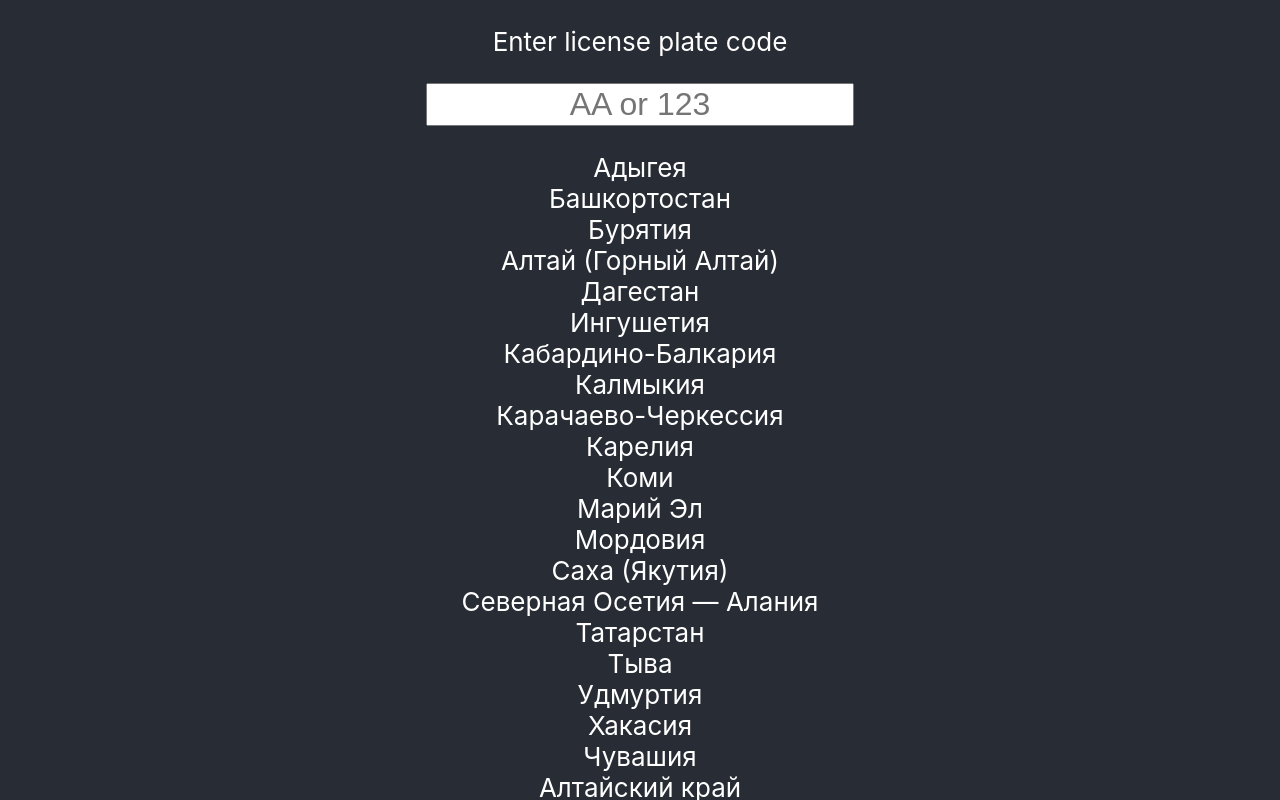
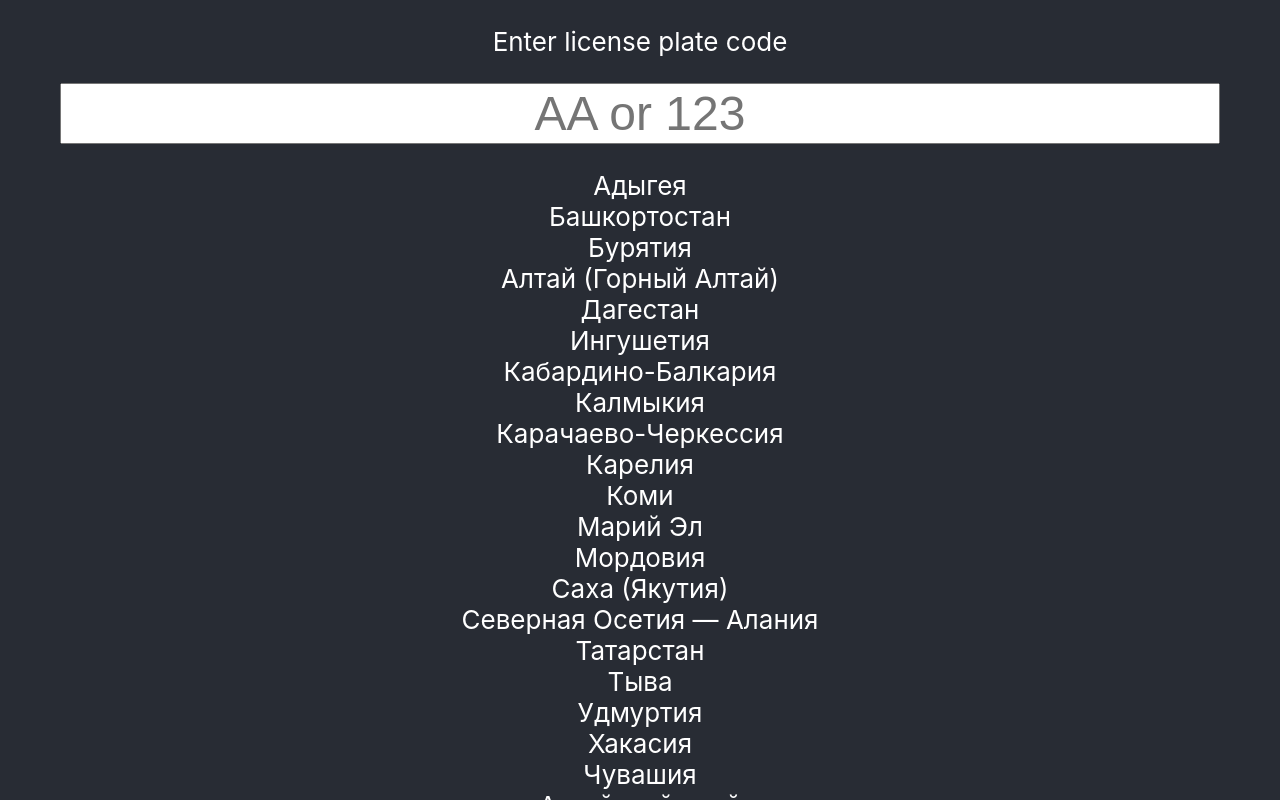
Before and after one commit to basilred/lplates, a React (Create React App) app: page / in a window 1280 px wide. Shown: the top 800 px of the page. Built offline with nearby package versions, Linux system fonts and the light colour scheme.

Commit message:
Shift input up & increase its font size

```diff
--- a/src/App.css
+++ b/src/App.css
@@ -8,7 +8,6 @@
   display: flex;
   flex-direction: column;
   align-items: center;
-  justify-content: center;
   font-size: calc(10px + 2vmin);
   color: white;
 }
--- a/src/Input/Input.css
+++ b/src/Input/Input.css
@@ -1,6 +1,5 @@
 .Input {
-  font-size: 2rem;
-  position: sticky;
-  top: 10px;
+  font-size: 3rem;
   text-align: center;
+  width: 90%;
 }
```
